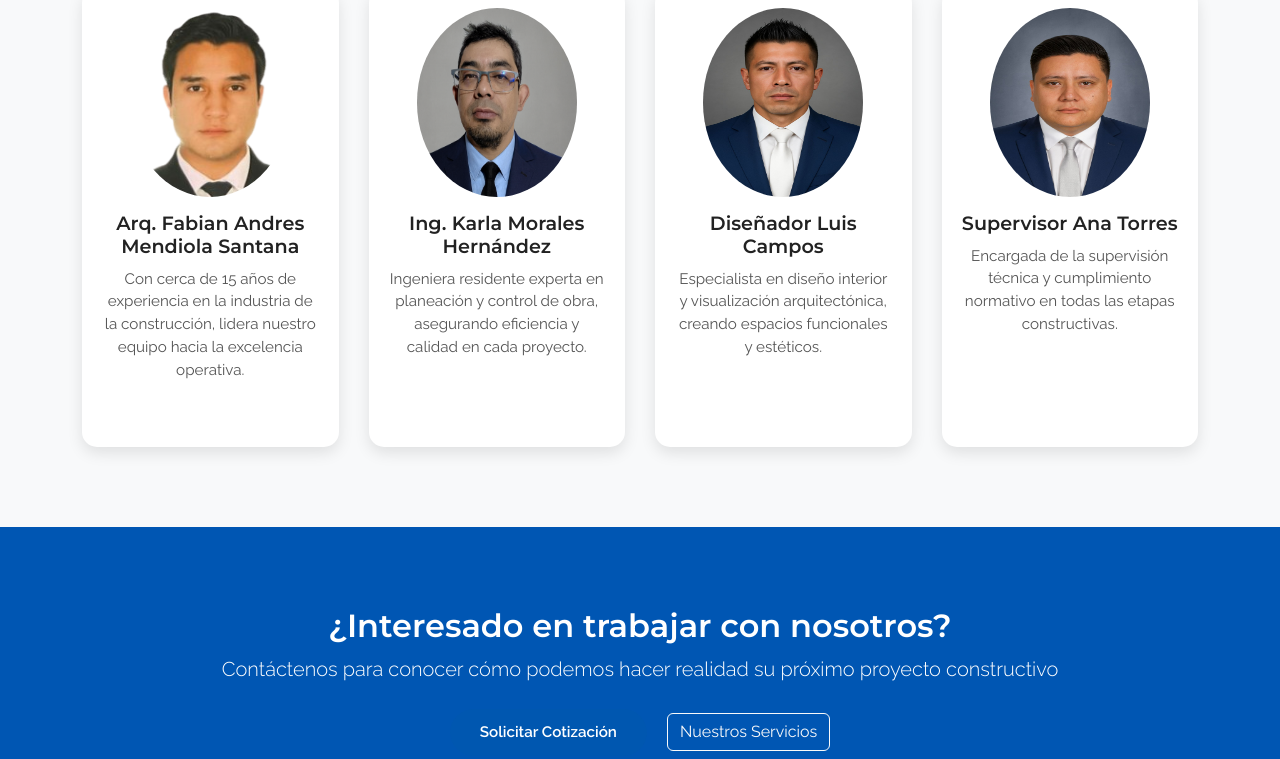
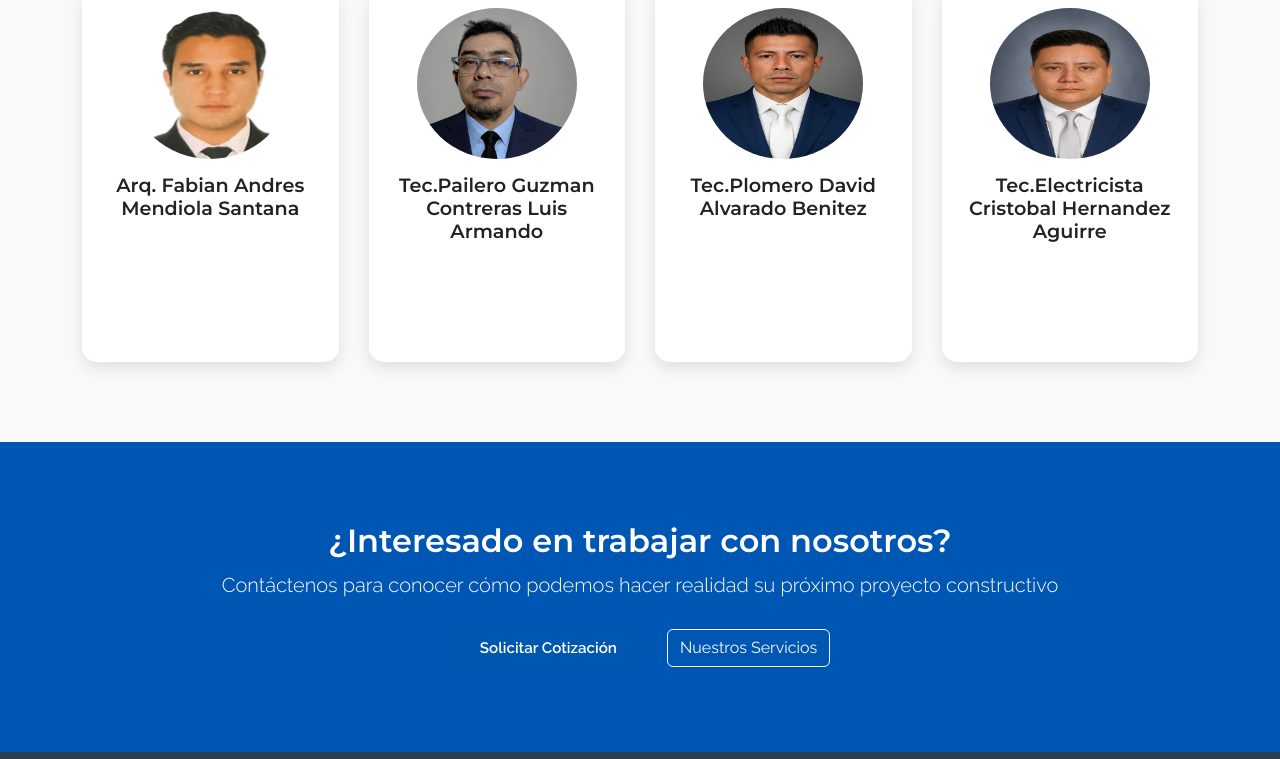
Before and after one commit to CodiguitoJR04/360constructor, a plain HTML site: page nosotros.html in a window 1280 px wide. Shown: the part 2807-3566 px from the top of the page. Drawn offline with nearby package versions, Linux system fonts and the light colour scheme.

Commit message:
change-ocupation-equipo-nosotros

```diff
--- a/nosotros.html
+++ b/nosotros.html
@@ -228,25 +228,21 @@
       <div class="miembro-equipo">
         <img src="src/assets/img/imgs-fotos-nosotros/img-arquitecto.png" alt="Director General">
         <h4>Arq. Fabian Andres Mendiola Santana</h4>
-        <p>Con cerca de 15 años de experiencia en la industria de la construcción, lidera nuestro equipo hacia la excelencia operativa.</p>
       </div>
 
       <div class="miembro-equipo">
         <img src="src/assets/img/imgs-fotos-nosotros/herreria-img.png" alt="Ingeniero Residente">
-        <h4>Ing. Karla Morales Hernández</h4>
-        <p>Ingeniera residente experta en planeación y control de obra, asegurando eficiencia y calidad en cada proyecto.</p>
+        <h4>Tec.Pailero Guzman Contreras Luis Armando</h4>
       </div>
 
       <div class="miembro-equipo">
         <img src="src/assets/img/imgs-fotos-nosotros/plomero-img.jpg" alt="Diseñador de Interiores">
-        <h4>Diseñador Luis Campos</h4>
-        <p>Especialista en diseño interior y visualización arquitectónica, creando espacios funcionales y estéticos.</p>
+        <h4>Tec.Plomero David Alvarado Benitez</h4>
       </div>
 
       <div class="miembro-equipo">
         <img src="src/assets/img/imgs-fotos-nosotros/electrico-img.jpg" alt="Supervisor de Obra">
-        <h4>Supervisor Ana Torres</h4>
-        <p>Encargada de la supervisión técnica y cumplimiento normativo en todas las etapas constructivas.</p>
+        <h4>Tec.Electricista Cristobal Hernandez Aguirre</h4>
       </div>
     </div>
   </div>
```
